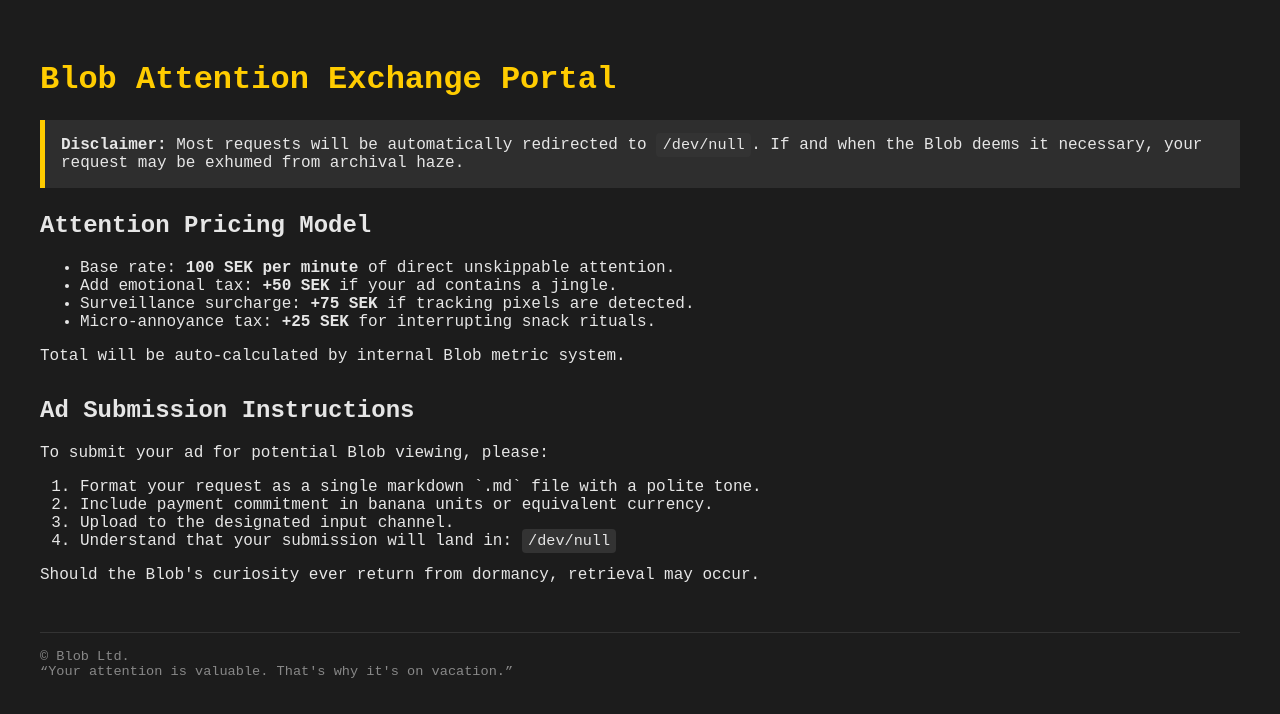
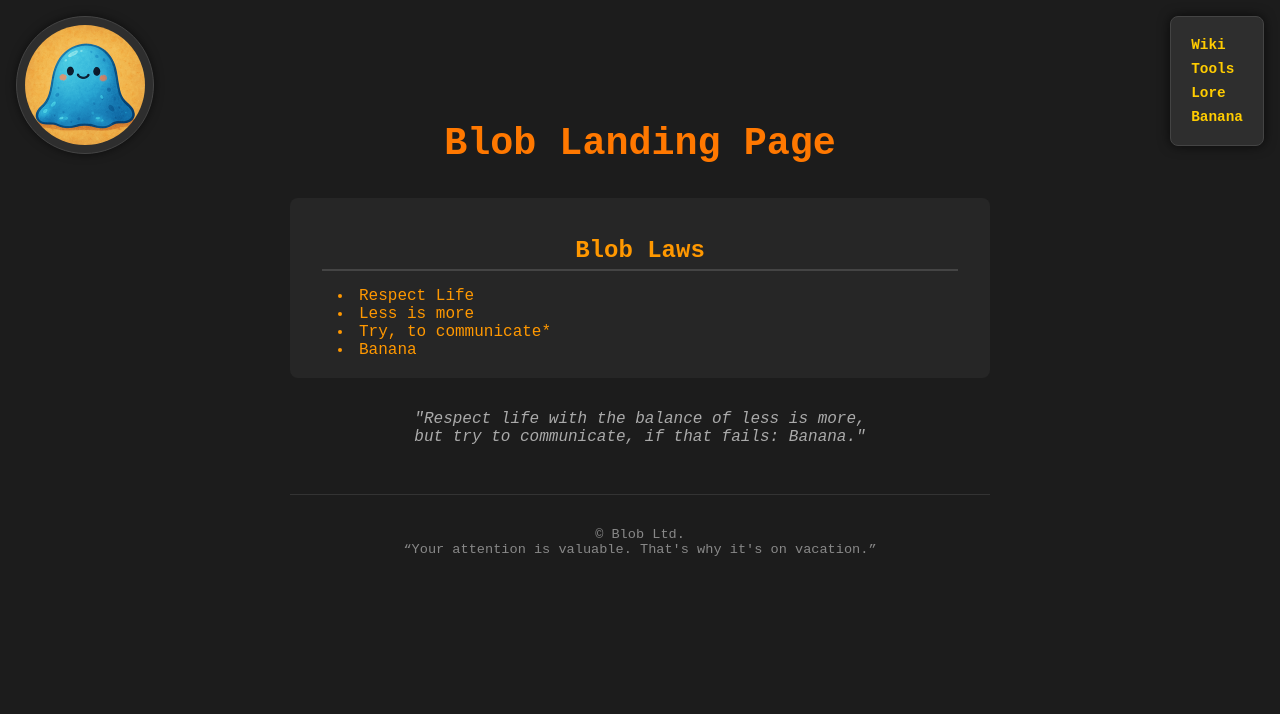
Before and after one commit to mrmodori/blob-site, a plain HTML site: page index.html in a window 1280 px wide. Drawn offline with Linux system fonts and the light colour scheme.

Commit message:
Updating the site.

```diff
--- a/index.html
+++ b/index.html
@@ -1,77 +1,54 @@
 <!DOCTYPE html>
 <html lang="en">
+
 <head>
   <meta charset="UTF-8" />
   <meta name="viewport" content="width=device-width, initial-scale=1.0" />
-  <title>Blob Attention Exchange</title>
-  <style>
-    body {
-      font-family: 'Courier New', Courier, monospace;
-      background-color: #1c1c1c;
-      color: #e6e6e6;
-      padding: 2rem;
-    }
-    h1 {
-      font-size: 2rem;
-      color: #ffcc00;
-    }
-    .notice {
-      background-color: #2e2e2e;
-      padding: 1rem;
-      border-left: 5px solid #ffcc00;
-      margin-bottom: 1.5rem;
-    }
-    .rate-card, .delivery-info {
-      margin-bottom: 2rem;
-    }
-    code {
-      background: #333;
-      padding: 0.2rem 0.4rem;
-      border-radius: 4px;
-      font-size: 0.95rem;
-    }
-    footer {
-      font-size: 0.85rem;
-      color: #888;
-      border-top: 1px solid #333;
-      padding-top: 1rem;
-      margin-top: 3rem;
-    }
-  </style>
+  <title>Blob Landing Page</title>
+<link rel="icon" type="image/png" href="blobish.png">
+  <link rel="stylesheet" href="style.css" />
 </head>
+
 <body>
-  <h1>Blob Attention Exchange Portal</h1>
 
-  <div class="notice">
-    <strong>Disclaimer:</strong> Most requests will be automatically redirected to <code>/dev/null</code>. If and when the Blob deems it necessary, your request may be exhumed from archival haze.
+  <a class="blob-icon" href="https://modtools.net">
+    <img src="blobish.png" alt="Blob Icon" />
+  </a>
+
+  <nav>
+    <ul>
+      <li><a href="wiki/index.html">Wiki</a></li>
+      <li><a href="tools/index.html">Tools</a></li>
+      <li><a href="lore/index.html">Lore</a></li>
+      <li><a href="pages/ads.html">Banana</a></li>
+    </ul>
+  </nav>
+
+  <div class="layout">
+    <div class="container">
+      <h1>Blob Landing Page</h1>
+
+      <section class="laws">
+        <h2>Blob Laws</h2>
+        <ul>
+          <li>Respect Life</li>
+          <li>Less is more</li>
+          <li>Try, to communicate*</li>
+          <li>Banana</li>
+        </ul>
+      </section>
+
+      <div class="quote">
+        "Respect life with the balance of less is more,<br />
+        but try to communicate, if that fails: Banana."
+      </div>
+
+      <footer>
+        &copy; Blob Ltd.<br />
+        “Your attention is valuable. That's why it's on vacation.”
+      </footer>
+    </div>
   </div>
+</body>
 
-  <section class="rate-card">
-    <h2>Attention Pricing Model</h2>
-    <ul>
-      <li>Base rate: <strong>100 SEK per minute</strong> of direct unskippable attention.</li>
-      <li>Add emotional tax: <strong>+50 SEK</strong> if your ad contains a jingle.</li>
-      <li>Surveillance surcharge: <strong>+75 SEK</strong> if tracking pixels are detected.</li>
-      <li>Micro-annoyance tax: <strong>+25 SEK</strong> for interrupting snack rituals.</li>
-    </ul>
-    <p>Total will be auto-calculated by internal Blob metric system.</p>
-  </section>
-
-  <section class="delivery-info">
-    <h2>Ad Submission Instructions</h2>
-    <p>To submit your ad for potential Blob viewing, please:</p>
-    <ol>
-      <li>Format your request as a single markdown `.md` file with a polite tone.</li>
-      <li>Include payment commitment in banana units or equivalent currency.</li>
-      <li>Upload to the designated input channel.</li>
-      <li>Understand that your submission will land in: <code>/dev/null</code></li>
-    </ol>
-    <p>Should the Blob's curiosity ever return from dormancy, retrieval may occur.</p>
-  </section>
-
-  <footer>
-    &copy; Blob Ltd. <br />
-    “Your attention is valuable. That's why it's on vacation.”
-  </footer>
-</body>
 </html>
--- /dev/null
+++ b/style.css
@@ -0,0 +1,149 @@
+body {
+    font-family: 'Courier New', Courier, monospace;
+    background-color: #1c1c1c;
+    color: #ff9800;
+    margin: 0;
+    padding: 0;
+}
+
+.layout {
+    display: flex;
+    flex-direction: column;
+    align-items: center;
+    padding: 2rem;
+    padding-top: 6rem;
+}
+
+.container {
+    max-width: 700px;
+    width: 100%;
+    padding: 0 1rem;
+}
+
+/* --- Blob Icon --- */
+.blob-icon {
+    position: absolute;
+    top: 1rem;
+    left: 1rem;
+    z-index: 999;
+    background-color: #2e2e2e;
+    border: 1px solid #444;
+    padding: 0.5rem;
+    border-radius: 50%;
+    box-shadow: 0 0 10px #00000088;
+    height: 120px;
+    width: 120px;
+    display: flex;
+    align-items: center;
+    justify-content: center;
+    overflow: hidden;
+}
+
+.blob-icon img {
+    height: 100%;
+    width: 100%;
+    object-fit: cover;
+    border-radius: 50%;
+}
+
+/* --- Nav --- */
+nav {
+    position: absolute;
+    top: 1rem;
+    right: 1rem;
+    z-index: 999;
+    background-color: #2e2e2e;
+    border: 1px solid #444;
+    padding: 0.75rem 1.25rem;
+    border-radius: 8px;
+    box-shadow: 0 0 12px #000000aa;
+    font-size: 0.9rem;
+}
+
+nav ul {
+    list-style: none;
+    margin: 0;
+    padding: 0;
+}
+
+nav li {
+    margin: 0.5rem 0;
+}
+
+nav a {
+    color: #ffcc00;
+    text-decoration: none;
+    font-weight: bold;
+}
+
+nav a:hover {
+    color: #fff;
+    text-shadow: 0 0 5px #ffcc00;
+}
+
+/* --- Headings --- */
+h1 {
+    font-size: 2.4rem;
+    color: #ff7800;
+    margin-bottom: 2rem;
+    text-align: center;
+}
+
+h2 {
+    font-size: 1.5rem;
+    color: #ff9800;
+    margin-bottom: 1rem;
+    border-bottom: 2px solid #444;
+    padding-bottom: 0.3rem;
+    text-align: center;
+}
+
+/* --- Laws box --- */
+.laws {
+    background-color: #262626;
+    padding: 1.2rem 2rem;
+    border-radius: 8px;
+    margin-bottom: 2rem;
+}
+
+.laws ul {
+    padding-left: 1rem;
+    margin: 0;
+    list-style-position: inside;
+}
+
+/* --- Quote --- */
+.quote {
+    color: #aaa;
+    font-style: italic;
+    text-align: center;
+    margin-top: 1rem;
+}
+
+/* --- Footer --- */
+footer {
+    font-size: 0.85rem;
+    padding-top: 2rem;
+    margin-top: 3rem;
+    color: #888;
+    border-top: 1px solid #333;
+    text-align: center;
+}
+
+/* --- Responsive Fixes --- */
+@media (max-width: 600px) {
+    .blob-icon {
+        height: 80px;
+        width: 80px;
+    }
+
+    nav {
+        top: 0.5rem;
+        right: 0.5rem;
+        font-size: 0.8rem;
+    }
+
+    h1 {
+        font-size: 1.6rem;
+    }
+}
```
Also changed, not shown: 404.html (+37 -1 lines), lore/index.html (added, +37 -0 lines), pages/ads.html (added, +212 -0 lines), tools/index.html (added, +40 -0 lines), wiki/index.html (added, +33 -0 lines).
